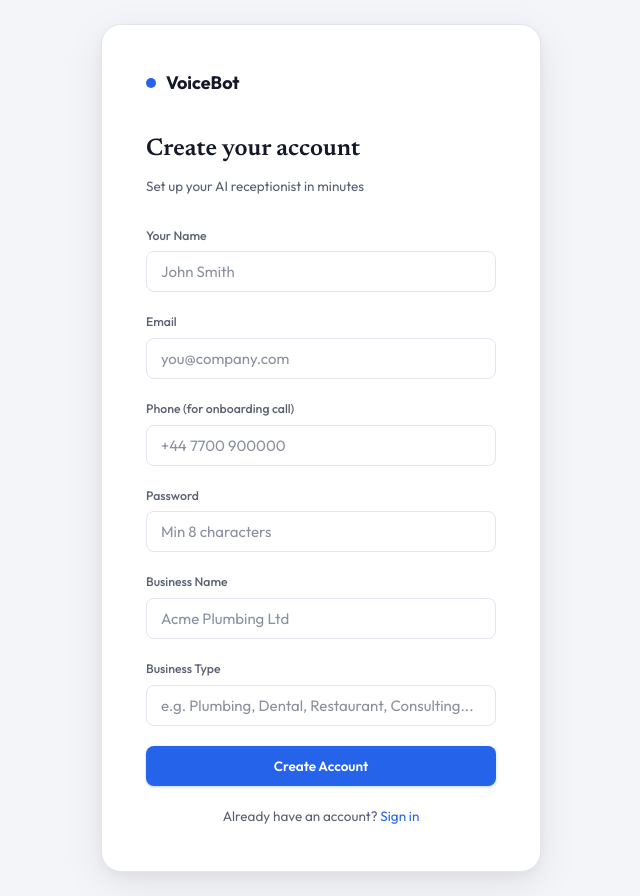
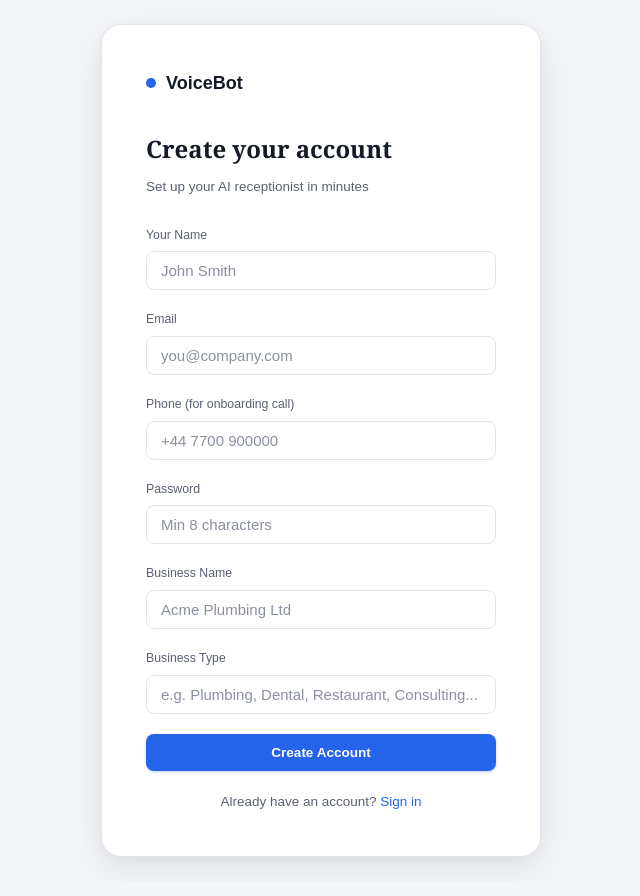
Before and after one commit to kanchang12/receptionistserviceleeds, a Flask app: page /register in a window 1280 px wide. Shown: the whole page, without its empty margins (319-959 px from the left). After the commit the page ends 866 px from the top, so only its background shows below. Run offline with Flask 3, Linux system fonts and the light colour scheme; some libraries are stand-ins or nearby versions.

Commit message:
Update base.html

```diff
--- a/templates/base.html
+++ b/templates/base.html
@@ -5,7 +5,8 @@
     <meta name="viewport" content="width=device-width, initial-scale=1.0">
     <title>{% block title %}VoiceBot{% endblock %}</title>
     <link rel="preconnect" href="https://fonts.googleapis.com">
-    <link href="https://fonts.googleapis.com/css2?family=Outfit:wght@300;400;500;600;700;800&family=Newsreader:ital,wght@0,400;0,600;1,400&family=JetBrains+Mono:wght@400;500&display=swap" rel="stylesheet">
+    <link rel="preconnect" href="https://fonts.gstatic.com" crossorigin>
+    <link href="https://fonts.googleapis.com/css2?family=DM+Sans:ital,wght@0,400;0,500;0,600;0,700;0,800;1,400&family=Fraunces:ital,wght@0,400;0,600;0,700;0,800;1,400&family=JetBrains+Mono:wght@400;500&display=swap" rel="stylesheet">
     <link rel="stylesheet" href="{{ url_for('static', filename='css/style.css') }}">
     {% block head %}{% endblock %}
 </head>
```
